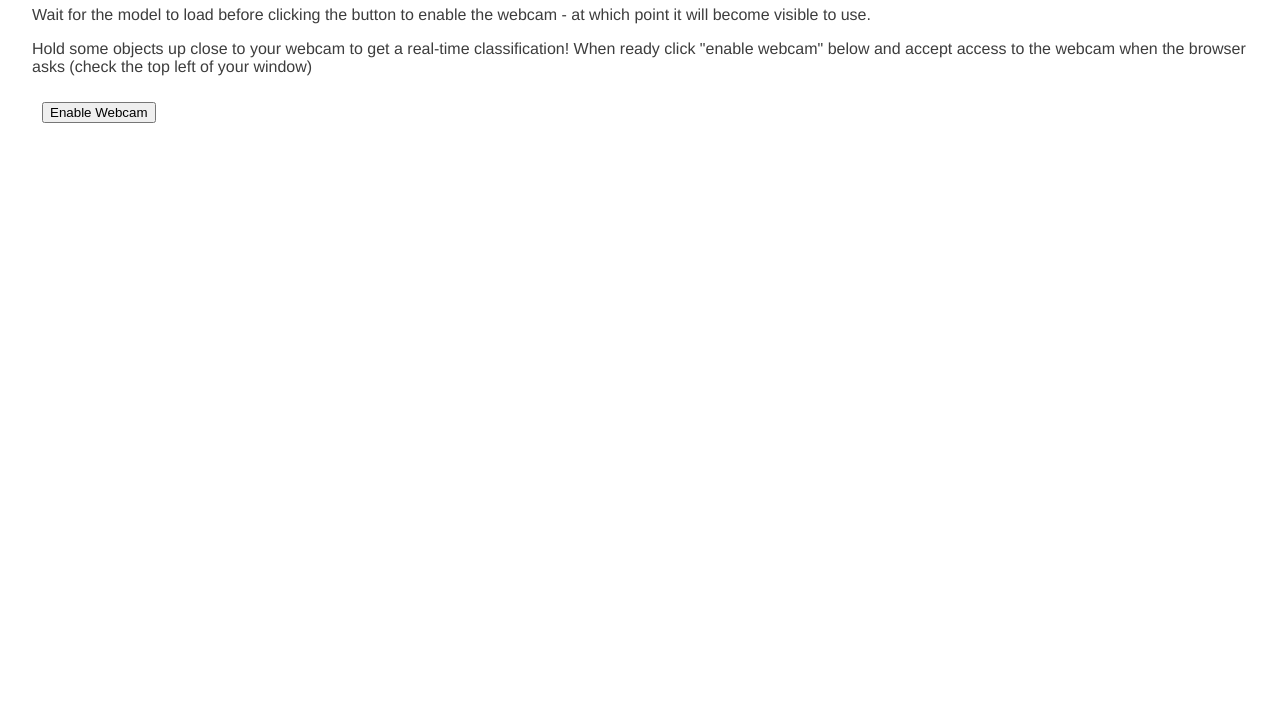
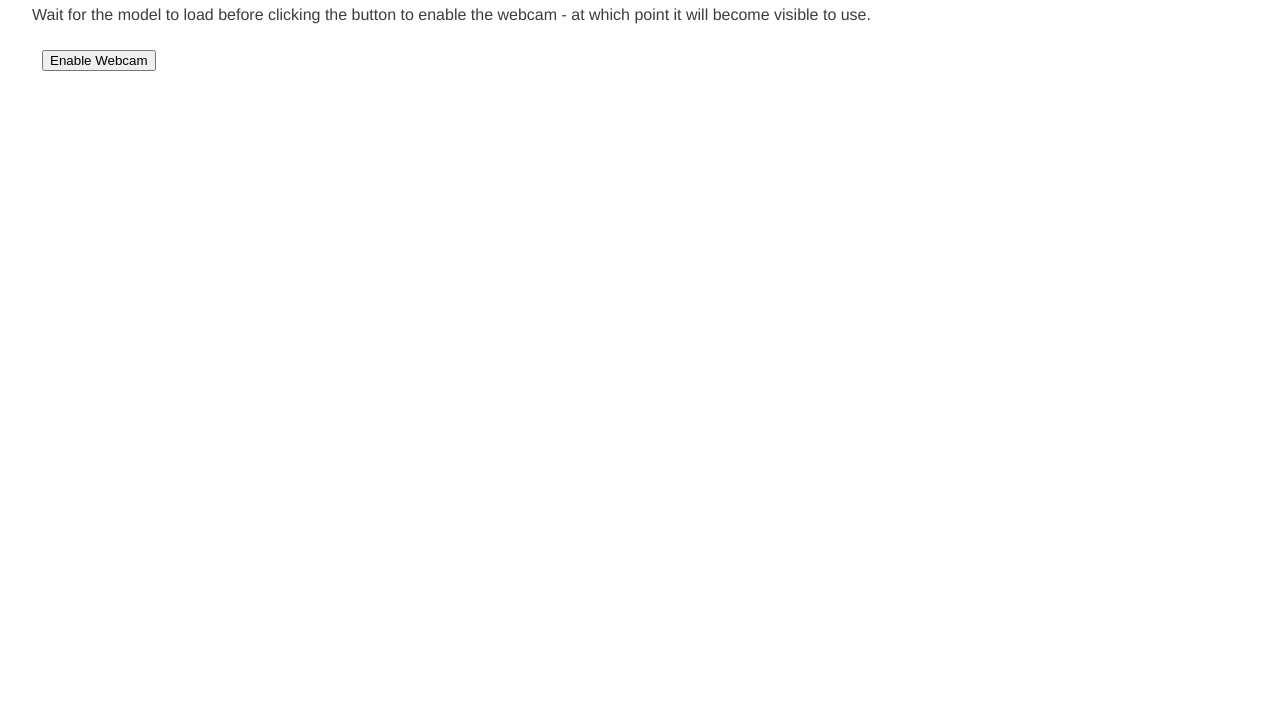
Before and after one commit to varunkakkar/tensorflow-object-recognition, a plain HTML site: page index.html in a window 1280 px wide. Shown: the part 84-800 px from the top of the page. Drawn offline with Linux system fonts and the light colour scheme; a script that the page names is missing.

Commit message:
Updadted HTML

```diff
--- a/index.html
+++ b/index.html
@@ -15,7 +15,7 @@
 
     <section id="demos" class="invisible">
 
-      <p>Hold some objects up close to your webcam to get a real-time classification! When ready click "enable webcam" below and accept access to the webcam when the browser asks (check the top left of your window)</p>
+      <!-- <p>Hold some objects up close to your webcam to get a real-time classification! When ready click "enable webcam" below and accept access to the webcam when the browser asks (check the top left of your window)</p> -->
 
       <div id="liveView" class="camView">
         <button id="webcamButton">Enable Webcam</button>
```
